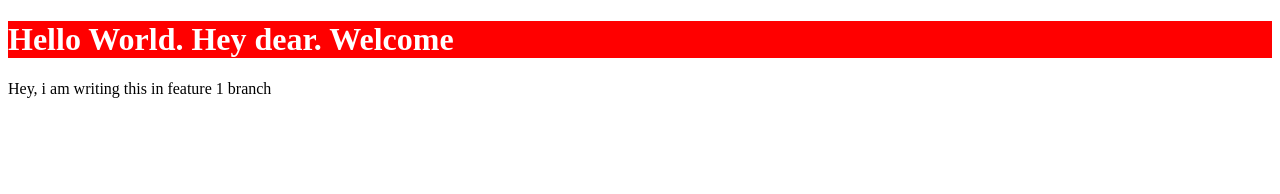
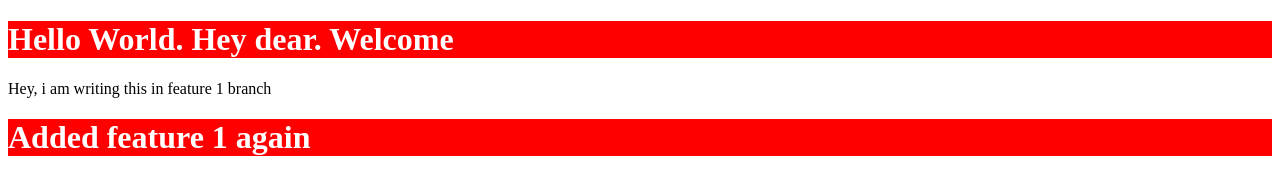
Before and after one commit to mudasir-sadiq/localRepo, a plain HTML site: page index.html in a window 1280 px wide. Drawn offline with Linux system fonts and the light colour scheme.

```diff
--- a/index.html
+++ b/index.html
@@ -12,7 +12,7 @@
 
     <p> Hey, i am writing this in feature 1 branch </p>
 
-
+    <h1> Added feature 1 again</h1>
       <script src="script.js"> </script>
 </body>
 </html>
```
